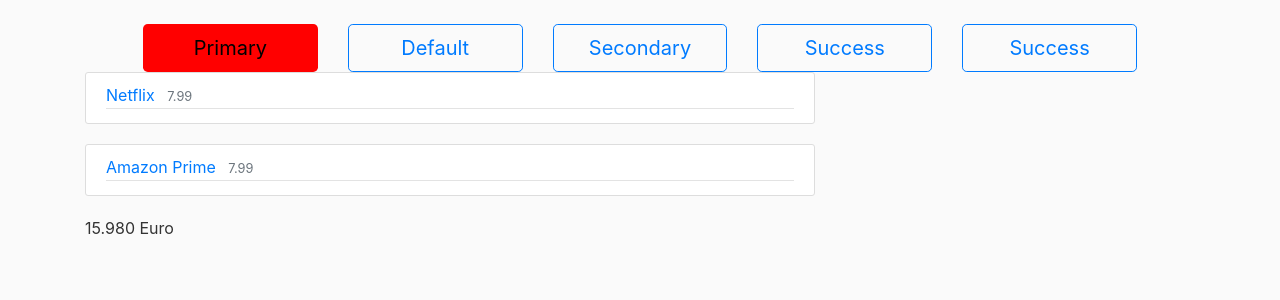
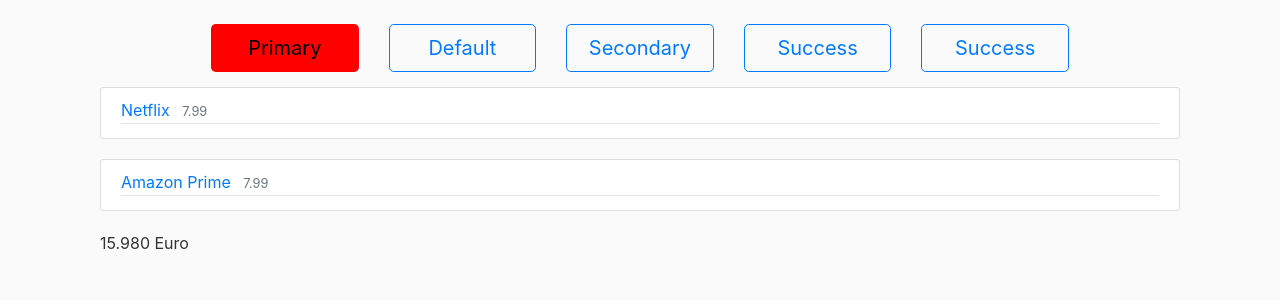
Before and after one commit to Npieper/monthly_invoice_overview, a Django app: page /expenditure/ in a window 1280 px wide. Shown: the part 56-356 px from the top of the page. Run offline with Django 3.2, Linux system fonts and the light colour scheme; data comes from the database, SQL or seed files in the repository; some libraries are stand-ins or nearby versions.

Commit message:
Put buttons and expenditure in a div

```diff
--- a/expenditure/templates/expenditure/expenditure.html
+++ b/expenditure/templates/expenditure/expenditure.html
@@ -3,13 +3,14 @@
 {% block content %}
 
 {% for expenditure in expenditures %}
-<article class="media content-section">
+<article class="media content-section" id="article-div">
   <div class="media-body">
     <div class="article-metadata">
       <a class="mr-2" href="#">{{ expenditure.name}}</a>
       <small class="text-muted">{{ expenditure.price }}</small>
-    </div>
-  </div>
+   </div>
+   </div>
+
 </article>
 {% endfor %}
 
--- a/home/static/home/main.css
+++ b/home/static/home/main.css
@@ -94,4 +94,8 @@
 .overview-div {
   margin-left: 10%;
   margin-right: 10%;
+  padding-bottom: 15px;
 }
+#article-div {
+  width: 100%;
+}
--- a/home/templates/home/base.html
+++ b/home/templates/home/base.html
@@ -43,6 +43,7 @@
     </nav>
   </header>
 
+  <div class="container">
   <div id="container">
     <div class="row overview-div">
       <div class="col-lg">
@@ -65,7 +66,7 @@
 
   <main role="main" class="container">
     <div class="row">
-      <div class="col-md-8">
+      <div class="col-lg-12">
         {% if messages %}
         {% for message in messages%}
         <div class="alert alert-{{ message.tags}}">
@@ -79,6 +80,7 @@
       </div>
     </div>
   </main>
+</div>
 
   <!-- Optional JavaScript -->
   <!-- jQuery first, then Popper.js, then Bootstrap JS -->
```
